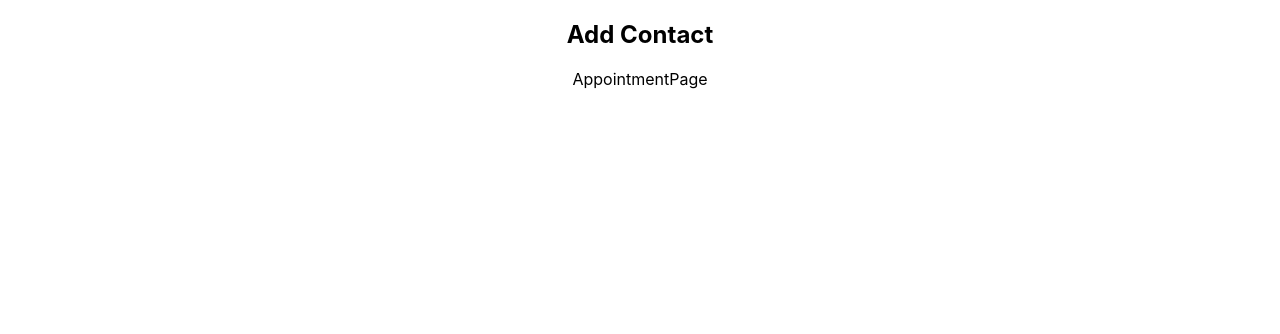
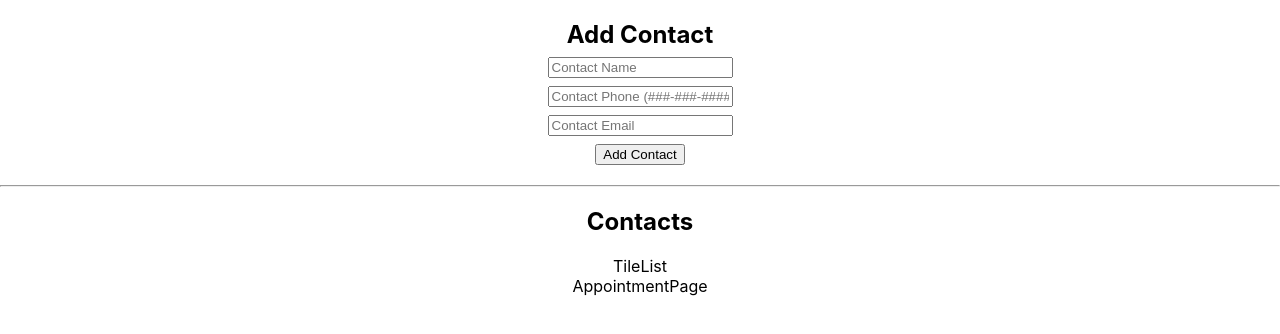
Before and after one commit to feliasdager/appointment-planner, a React (Create React App) app: page / in a window 1280 px wide. Shown: the top 334 px of the page. Built offline with nearby package versions, Linux system fonts and the light colour scheme.

Commit message:
finished the ContactForm component. No bugs yet

```diff
--- /dev/null
+++ b/src/components/contactForm/ContactForm.js
@@ -0,0 +1,53 @@
+import React from 'react'
+
+export const ContactForm = ({
+
+    name,
+    setName,
+    phone,
+    setPhone,
+    email,
+    setEmail,
+    handleSubmit
+}) => {
+  return (
+    <form onSubmit ={handleSubmit}>
+        <label>
+        <input
+          type="text"
+          name="name"
+          value={name}
+          onChange={(e) => setName(e.target.value)}
+          required
+          placeholder="Contact Name"
+        />
+      </label>
+      <br/>
+      <label>
+        <input
+          type="tel"
+          name="phone"
+          value={phone}
+          onChange={(e) => setPhone(e.target.value)}
+          required
+          // regex is for US phone numbers
+          pattern="[1-9][0-9]{2}-[1-9][0-9]{2}-[0-9]{4}"
+          placeholder="Contact Phone (###-###-####)"
+        />
+      </label>
+      <br />
+      <label>
+        <input
+          type="email"
+          name="email"
+          value={email}
+          onChange={(e) => setEmail(e.target.value)}
+          required
+          placeholder="Contact Email"
+        />
+      </label>
+      <br />
+      <input type="submit" value="Add Contact" />
+    </form>
+  )
+}
--- /dev/null
+++ b/src/components/contactForm/tileList/TileList.js
@@ -0,0 +1,7 @@
+import React from 'react'
+
+export const TileList = () => {
+  return (
+    <div>TileList</div>
+  )
+}
--- a/src/containers/appointmentsPage/contactsPage/ContactsPage.js
+++ b/src/containers/appointmentsPage/contactsPage/ContactsPage.js
@@ -1,4 +1,6 @@
 import React, {useState, useEffect} from 'react'
+import { ContactForm } from '../../../components/contactForm/ContactForm';
+import { TileList } from '../../../components/contactForm/tileList/TileList';
 
 
  export const ContactsPage = ({contacts, addContact}) => {
@@ -44,7 +46,21 @@ import React, {useState, useEffect} from 'react'
         <h2>
             Add Contact
             {duplicate ? " ' Name already exists": ""}
+            <ContactForm
+              name = {name}
+              setName = {setName}
+              phone = {phone}
+              setPhone = {setPhone}
+              email = {email}
+              setEmail = {setEmail}
+              handleSubmit = {handleSubmit}
+            />
         </h2>
+    </section>
+    <hr />
+    <section>
+      <h2>Contacts</h2>
+      <TileList tiles={contacts} />
     </section>
     </>
   )
```
